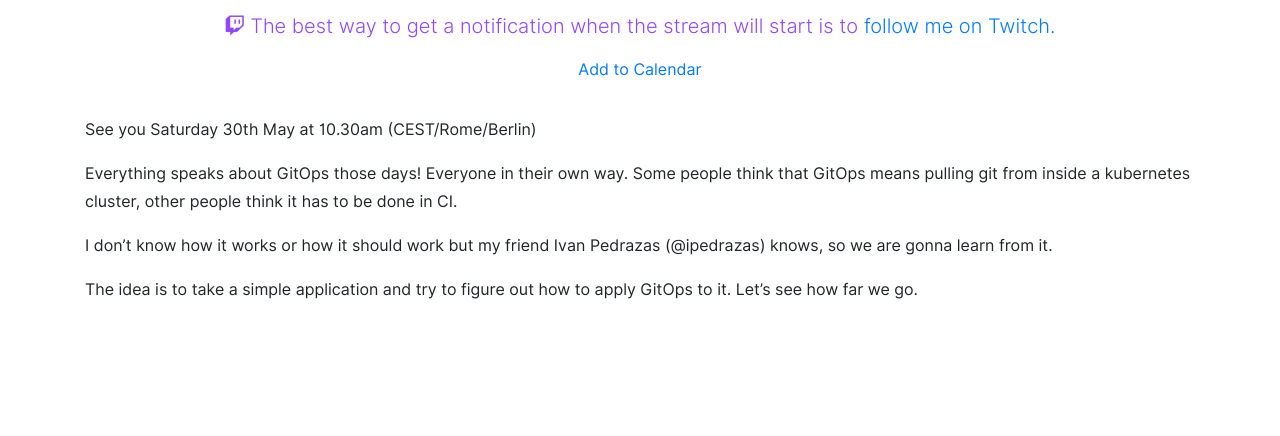
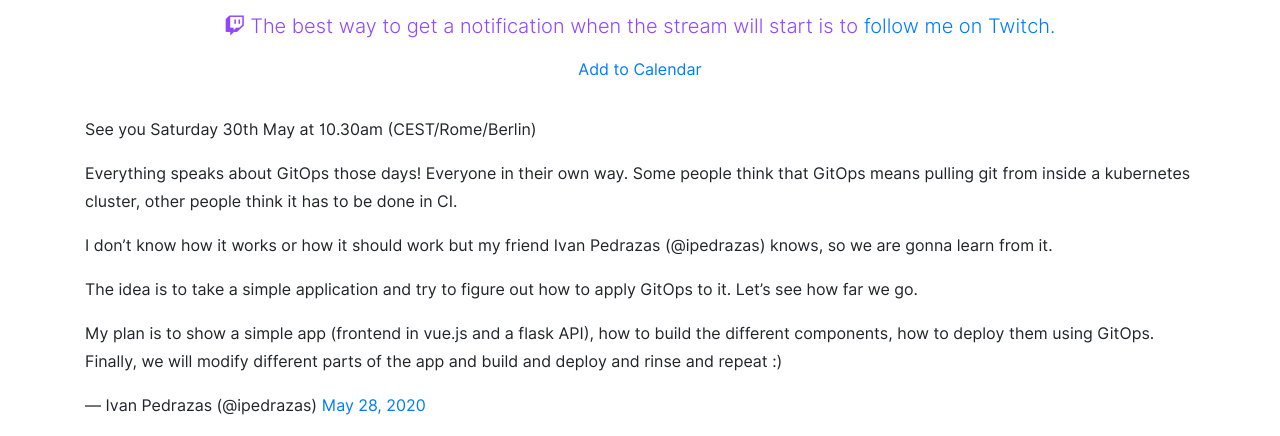
Before and after one commit to gianarb/gianarb.github.com, a Jekyll site: the page built from _posts/2020-05-30-show-me-your-code-application-lifecycle-gitops-with-ivan.markdown, in a window 1280 px wide, cut to the strip 932-1368 px from the top of the page. Built offline with Jekyll 4.4.1, drawn with Linux system fonts in a browser that asks for light colours; nearby versions of some CDN libraries; comment, search, counter and statistics services are not loaded; before the commit the page ends 1252 px from its top, so only the background shows below that.

Commit message:
embed tweet

```diff
--- a/_posts/2020-05-30-show-me-your-code-application-lifecycle-gitops-with-ivan.markdown
+++ b/_posts/2020-05-30-show-me-your-code-application-lifecycle-gitops-with-ivan.markdown
@@ -25,3 +25,12 @@
 
 The idea is to take a simple application and try to figure out how to apply
 GitOps to it. Let’s see how far we go.
+
+<blockquote class="twitter-tweet tw-align-center"><p lang="en" dir="ltr">My plan is to show a
+simple app (frontend in vue.js and a flask API), how to build the different
+components, how to deploy them using GitOps. Finally, we will modify different
+parts of the app and build and deploy and rinse and repeat :)</p>&mdash; Ivan
+Pedrazas (@ipedrazas) <a
+href="https://twitter.com/ipedrazas/status/1266013907057065985?ref_src=twsrc%5Etfw">May
+28, 2020</a></blockquote> <script async
+src="https://platform.twitter.com/widgets.js" charset="utf-8"></script>
```
